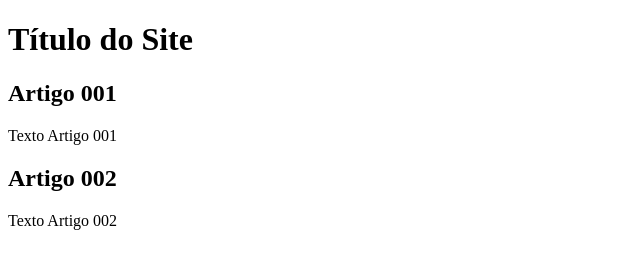
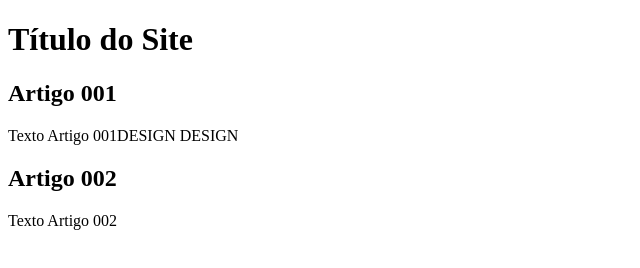
Before and after one commit to lucasportella/learning_repo, a plain HTML site: page site-project/index.html in a window 1280 px wide. Shown: the whole page, without its empty margins (0-640 px from the left). Drawn offline with Linux system fonts and the light colour scheme.

Commit message:
teste 2 design

```diff
--- a/site-project/index.html
+++ b/site-project/index.html
@@ -12,7 +12,7 @@
     </header>
     <article>
         <h2>Artigo 001</h2>
-        <p>Texto Artigo 001</p>
+        <p>Texto Artigo 001DESIGN DESIGN</p>
     </article>
     <article>
         <h2>Artigo 002</h2>
```
